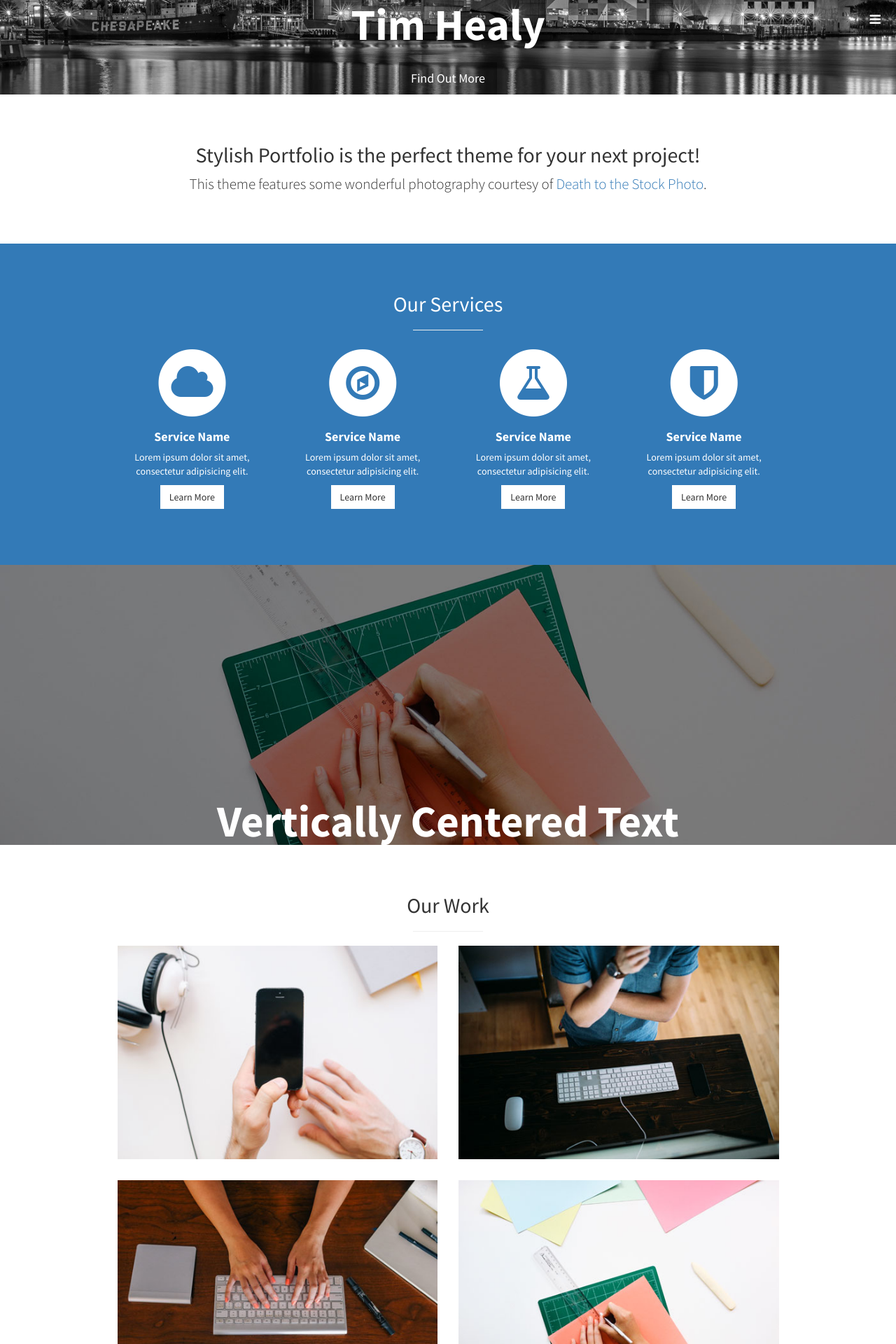
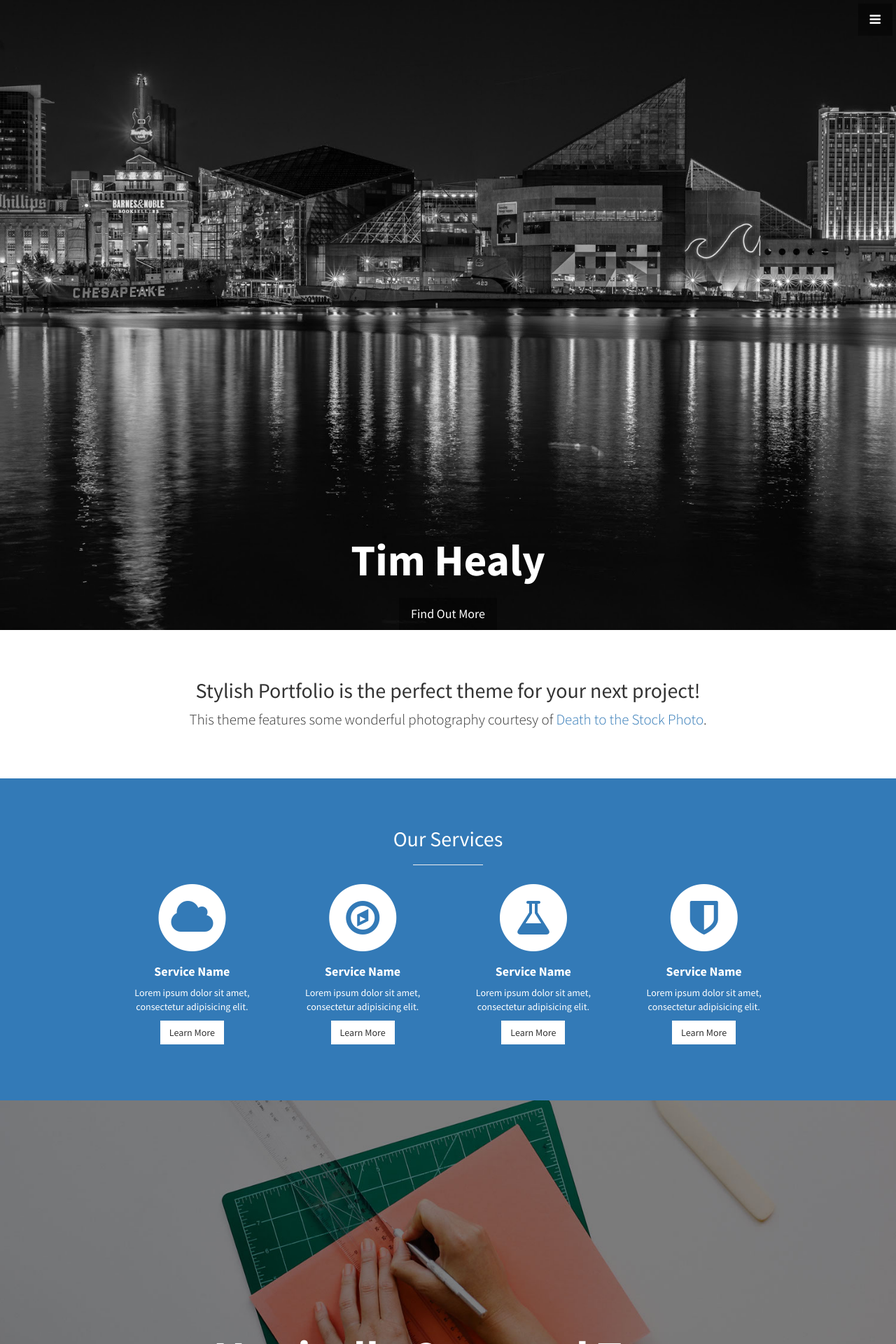
Before and after one commit to healyt22/healyt22.github.io, a Jekyll site: the page built from index.html, in a window 1280 px wide. Shown: the top 1920 px of the page at 70% size. Built offline with Jekyll 4.4.1, drawn with Linux system fonts in a browser that asks for light colours.

Commit message:
messin with stuff

```diff
--- a/css/stylish-portfolio.css
+++ b/css/stylish-portfolio.css
@@ -155,7 +155,7 @@ hr.small {
     display: table;
     position: relative;
     width: 100%;
-    height: 50px;
+    height: 100%;
     background: url(../img/bg.jpg) no-repeat center center scroll;
     -webkit-background-size: cover;
     -moz-background-size: cover;
```
